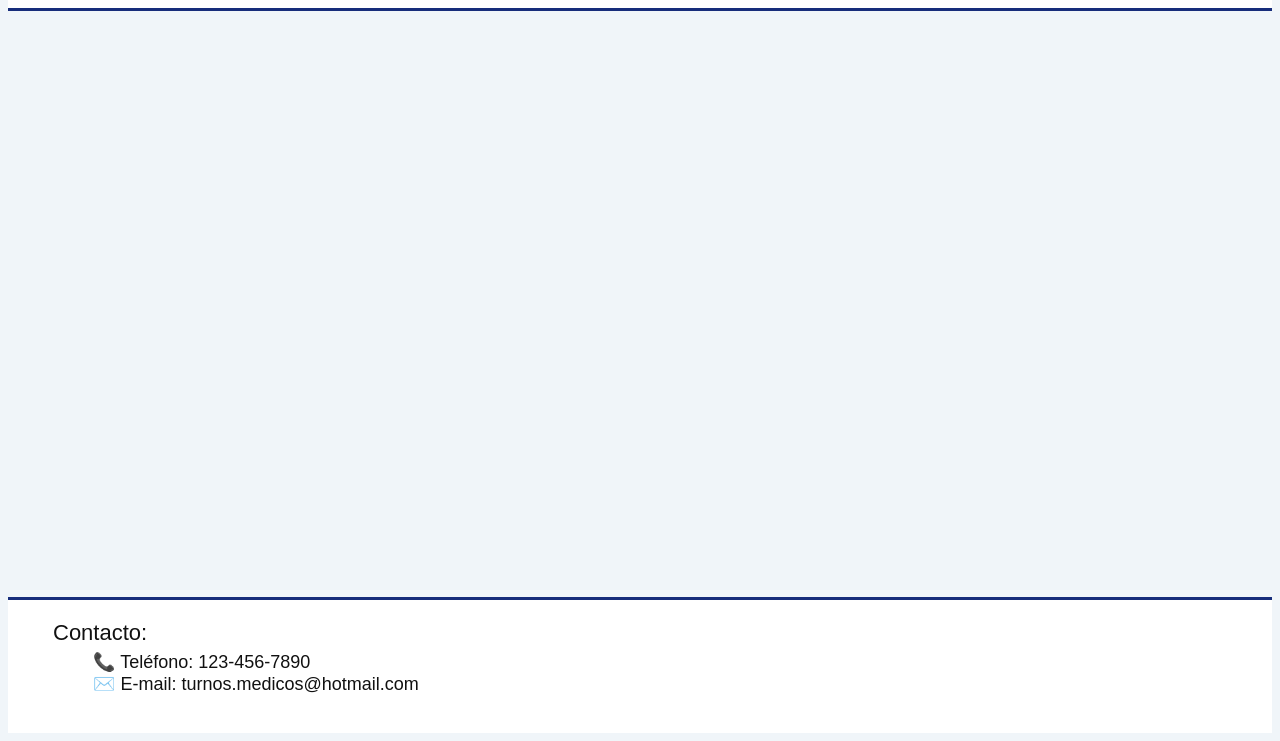
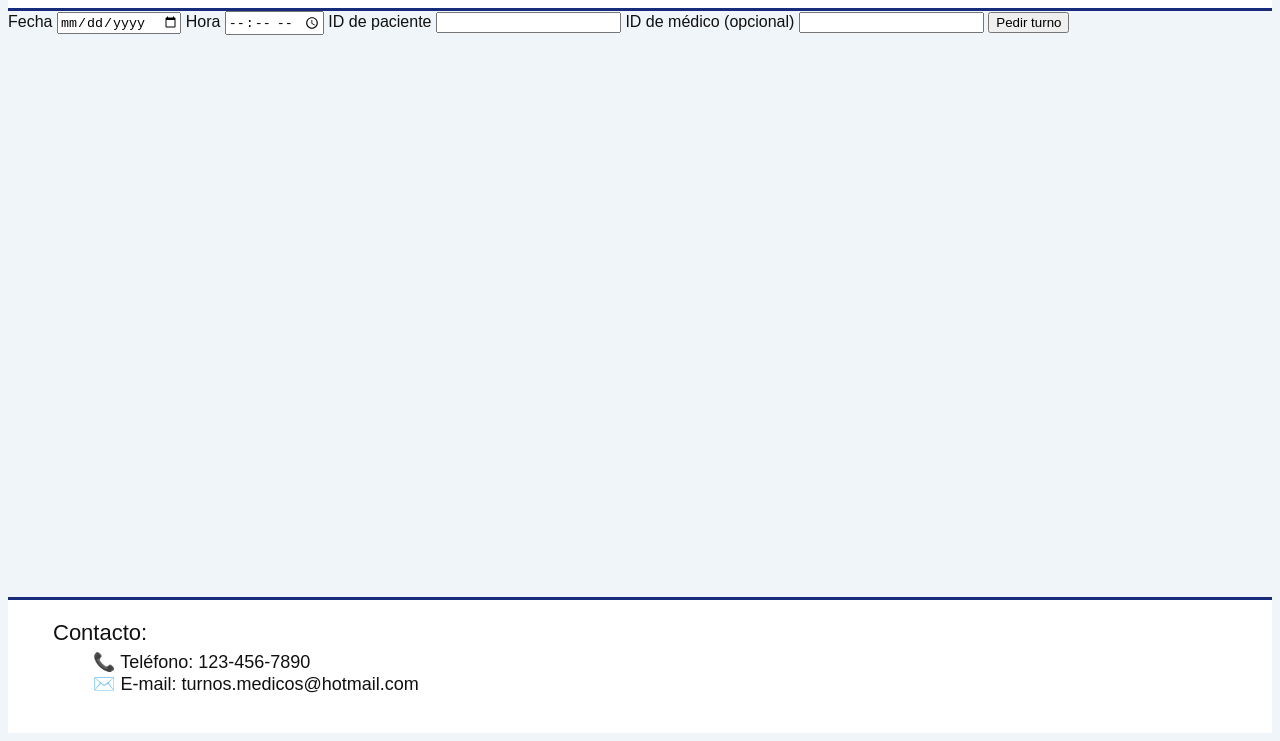
Before and after one commit to jpradells-lnx/TP-FINAL, a plain HTML site: page frontend/turnos.html in a window 1280 px wide. Shown: the part 75-816 px from the top of the page. Drawn offline with Linux system fonts and the light colour scheme.

Commit message:
Hice un form simple con lo que tendria la pagina

```diff
--- a/frontend/turnos.html
+++ b/frontend/turnos.html
@@ -12,6 +12,24 @@
             <a href="turnos.html">Sacá turno</a>
         </div>
 
+        <div>
+            <form id="form-turno">
+                <label for="fecha">Fecha</label>
+                <input type="date" id="fecha" name="fecha" required>
+
+                <label for="hora">Hora</label>
+                <input type="time" id="hora" name="hora" min="08:00" max="18:00" required>
+
+                <label for="idPaciente">ID de paciente</label>
+                <input type="number" id="idPaciente" name="idPaciente" min="1" required>
+
+                <label for="idMedico">ID de médico (opcional)</label>
+                <input type="number" id="idMedico" name="idMedico" min="1">
+
+                <button type="submit">Pedir turno</button>
+            </form>
+        </div>
+
         <div class="footer">
             <p>Contacto:</p>
             <ul>
```
